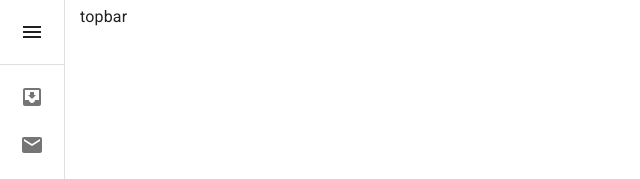
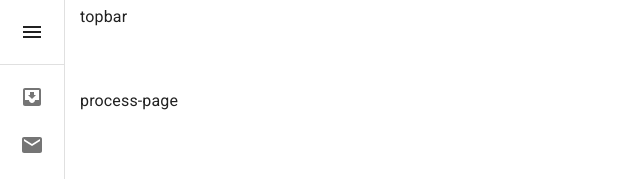
Before and after one commit to Arturk89/client-management-app, a React (Vite) app: page / in a window 1280 px wide. Shown: the top 179 px of the page, without its empty margins (0-640 px from the left). Built offline with nearby package versions, Linux system fonts and the light colour scheme.

Commit message:
create basic app layout

```diff
--- a/src/App.css
+++ b/src/App.css
@@ -15,11 +15,6 @@
   overflow: hidden;
 }
 
-.app-section__appbar {
-  height: 64px;
-  padding: 5px 15px;
-}
-
 .app-section__main-container-page {
   flex: 1;
   padding: 25px 15px 25px 15px;
--- a/src/App.tsx
+++ b/src/App.tsx
@@ -3,13 +3,19 @@ import './App.css'
 import MainAppLayout from 'layout/main-app-layout'
 import Sidebar from 'features/sidebar/sidebar'
 import AppSection from 'layout/app-section.tsx'
+import Appbar from './features/appbar/appbar.tsx'
+import AppPage from './features/app-page/app-page.tsx'
+import { AppRoutes } from 'routes/app-routes.tsx'
 
 function App() {
   return (
     <MainAppLayout>
       <Sidebar />
       <AppSection>
-        <p>topbar</p>
+        <Appbar />
+        <AppPage>
+          <AppRoutes />
+        </AppPage>
       </AppSection>
     </MainAppLayout>
   )
--- /dev/null
+++ b/src/features/app-page/app-page.tsx
@@ -0,0 +1,13 @@
+import React from 'react'
+import { Box } from '@mui/material'
+import './index.css'
+
+const AppPage = ({ children }: { children: React.ReactNode}) => {
+  return (
+    <Box className="app-page">
+      {children}
+    </Box>
+  )
+}
+
+export default AppPage
--- /dev/null
+++ b/src/features/app-page/index.css
@@ -0,0 +1,4 @@
+.app-page {
+    flex: 1;
+    padding: 25px 15px 25px 15px;
+}
--- /dev/null
+++ b/src/features/appbar/appbar.tsx
@@ -0,0 +1,13 @@
+import React from 'react'
+import { Box } from '@mui/material'
+import './index.css'
+
+const Appbar = () => {
+  return (
+    <Box className="section-appbar">
+      <p>topbar</p>
+    </Box>
+  )
+}
+
+export default Appbar
--- /dev/null
+++ b/src/features/appbar/index.css
@@ -0,0 +1,4 @@
+.section-appbar {
+    height: 64px;
+    padding: 5px 15px;
+}
--- a/src/layout/app-section.tsx
+++ b/src/layout/app-section.tsx
@@ -5,13 +5,8 @@ import { Outlet } from 'react-router'
 const AppSection = ({ children }: { children: React.ReactNode })=> {
   return (
     <Box className="app-section">
-    <Box className="app-section__appbar">
       {children}
     </Box>
-    <Box className="app-section__main-container-page">
-      <Outlet />
-    </Box>
-  </Box>
   )
 }
 
--- a/src/routes/Routes.tsx
+++ /dev/null
@@ -1,6 +0,0 @@
-import { Routes, Route } from "react-router";
-const Routes = () => {
-    return (<Routes></Routes>)
-}
-
-export default Routes
--- /dev/null
+++ b/src/routes/app-routes.tsx
@@ -0,0 +1,11 @@
+import { Routes, Route } from "react-router";
+
+import ProcessPage from 'features/process-management/process-page.tsx'
+
+export const AppRoutes = () => {
+    return (
+      <Routes>
+          <Route index element={<ProcessPage />} />
+      </Routes>
+    )
+}
--- a/tsconfig.app.json
+++ b/tsconfig.app.json
@@ -14,7 +14,8 @@
       "features": ["features/*"],
       "slices": ["slices/*"],
       "layout/*": ["layout/*"],
-      "common/*": ["common/*"]
+      "common/*": ["common/*"],
+      "routes/*": ["routes/*"],
     },
 
     /* Bundler mode */
--- a/vite.config.ts
+++ b/vite.config.ts
@@ -13,6 +13,7 @@ export default defineConfig({
       boot: path.resolve(__dirname, "./src/boot"),
       features: path.resolve(__dirname, "./src/features"),
       slices: path.resolve(__dirname, "./src/slices"),
+      routes: path.resolve(__dirname, "./src/routes"),
     },
   },
 });
```
